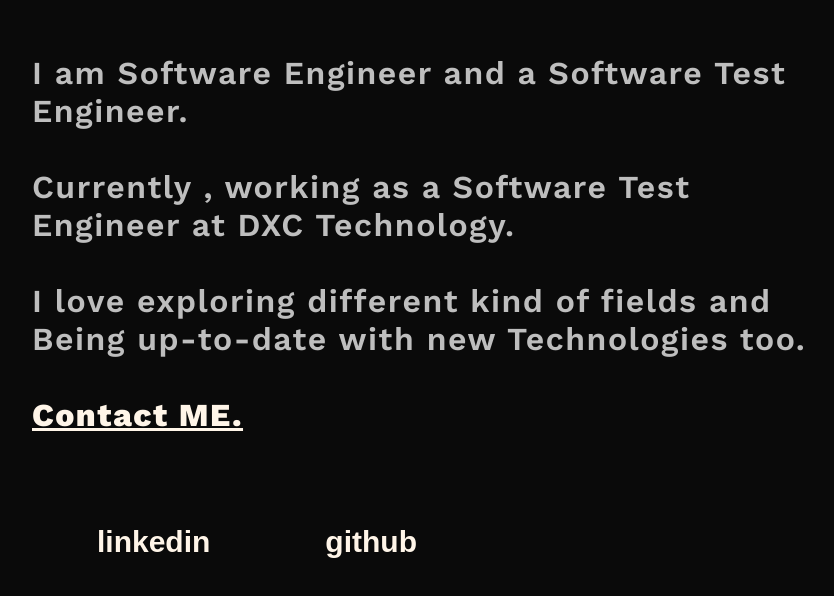
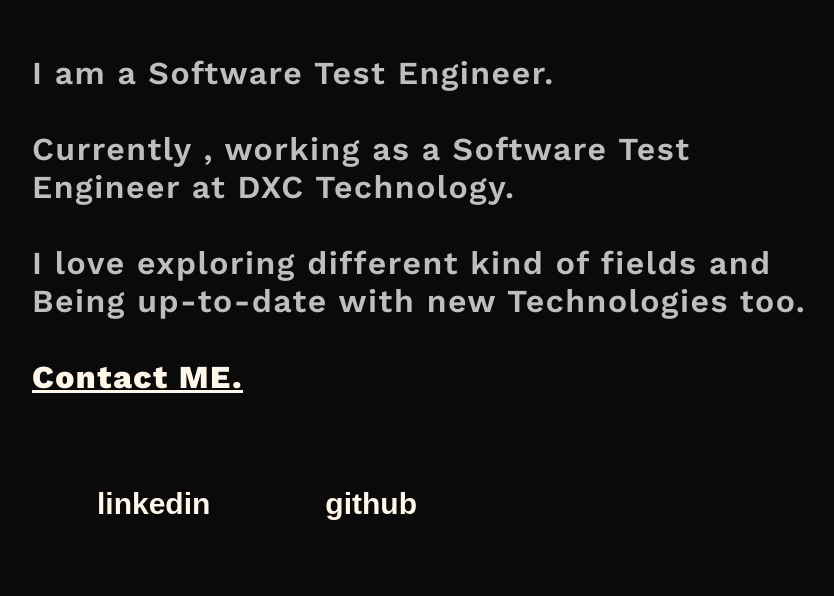
Before and after one commit to youssefyasser98/Portfolio, a React (Create React App) app: page / in a window 1280 px wide. Shown: the part 6335-6931 px from the top of the page, without its empty margins (96-930 px from the left). Built offline with nearby package versions, Linux system fonts and the light colour scheme; some icons are missing; a web font is replaced by a local one.

Commit message:
Update Info.js

```diff
--- a/src/data/Info.js
+++ b/src/data/Info.js
@@ -19,7 +19,7 @@
   return (
     <>
       <p>
-        I am Software Engineer and a Software Test Engineer.
+        I am a Software Test Engineer.
         <br />
         <br />
         Currently , working as a Software Test Engineer at DXC Technology.
```
